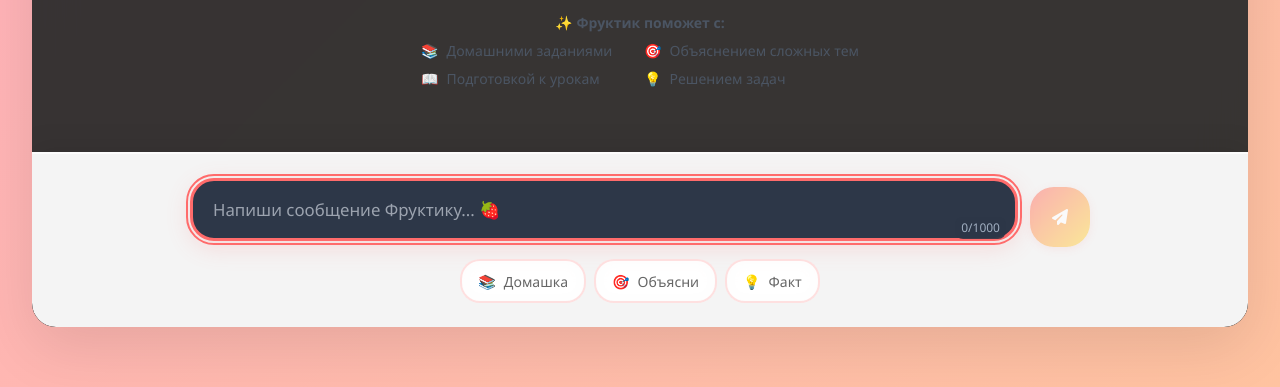
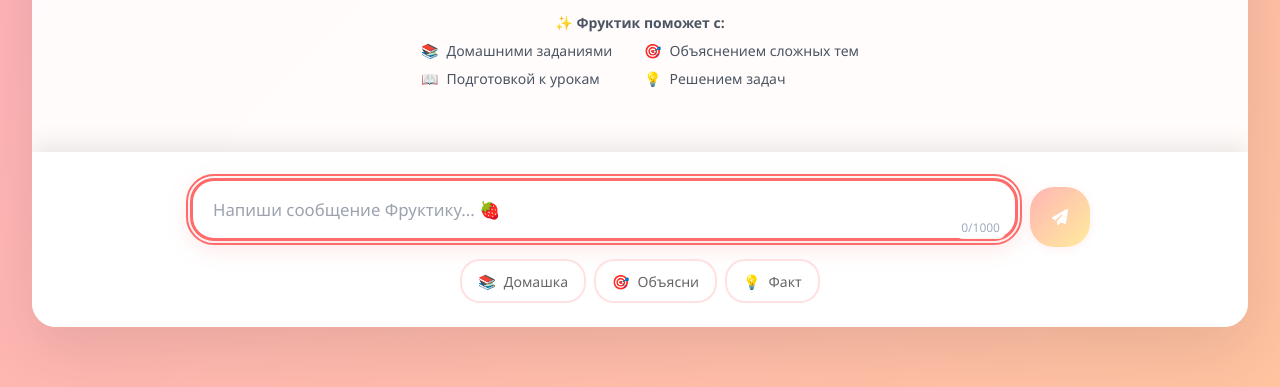
Before and after one commit to svidovichss-droid/Fruktik_chat, a plain HTML site: page index.html in a window 1280 px wide. Shown: the part 413-800 px from the top of the page. Drawn offline with nearby package versions, Linux system fonts and the dark colour scheme.

Commit message:
Update styles.css

```diff
--- a/styles.css
+++ b/styles.css
@@ -1297,24 +1297,6 @@ button:focus-visible,
     }
 }
 
-/* Поддержка темной темы (на будущее) */
-@media (prefers-color-scheme: dark) {
-    .chat-container {
-        background: rgba(45, 45, 45, 0.95);
-    }
-
-    .message-input {
-        background: #2d3748;
-        border-color: #4a5568;
-        color: white;
-    }
-
-    .input-character-count {
-        background: rgba(45, 55, 72, 0.9);
-        color: #a0aec0;
-    }
-}
-
 /* Улучшения для скроллбара в сайдбаре */
 .sidebar-content::-webkit-scrollbar {
     width: 6px;
```
